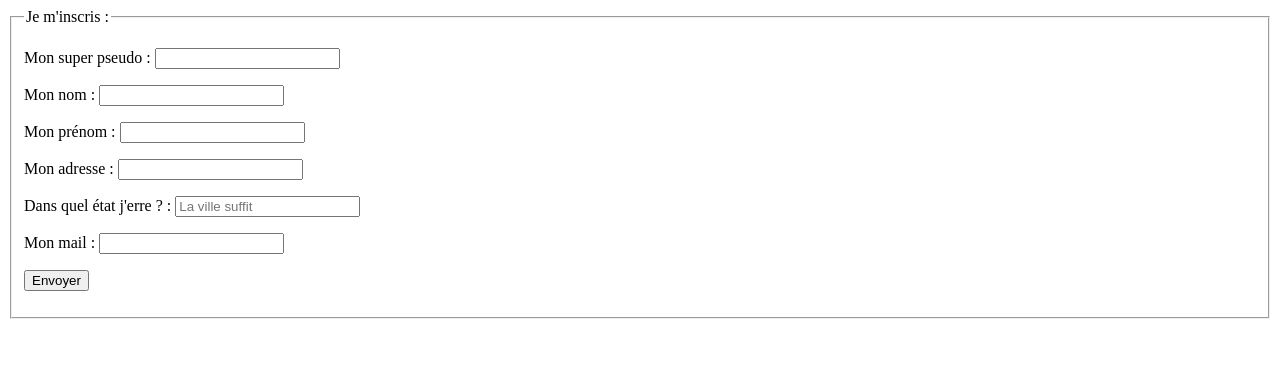
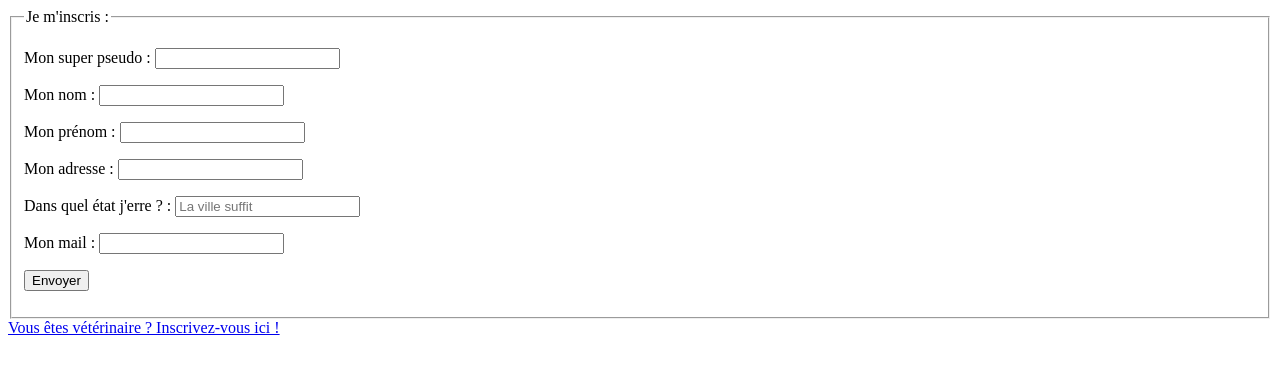
Before and after one commit to Beraaan/PassionLoutrons, a PHP site: page /PassionLoutrons/view/utilisateur/create.php in a window 1280 px wide. Shown: the top 374 px of the page. Run offline with PHP 8.4, Linux system fonts and the light colour scheme.

Commit message:
Ajout de la page d'inscription

```diff
--- a/view/utilisateur/create.php
+++ b/view/utilisateur/create.php
@@ -44,3 +44,5 @@
     </fieldset>
 
  </form>
+
+<a href="index.php?controller=veterinaire&action=create">Vous êtes vétérinaire ? Inscrivez-vous ici !</a>
--- a/view/view.php
+++ b/view/view.php
@@ -13,6 +13,7 @@
         <li><a href="index.php"><strong>Nos produiiiiits</strong></a></li>
         <li> <a href="index.php?controller=utilisateur"><strong>Les zutzuts</strong></a></li>
         <li> <a href="index.php?controller=veterinaire"><strong>Les vetoooos</strong></a></li>
+        <li> <a href="index.php?controller=utilisateur&action=create"><strong>Veneeeezzz !</strong></a></li>
     </ul>
 
     <!--</p>-->
```
